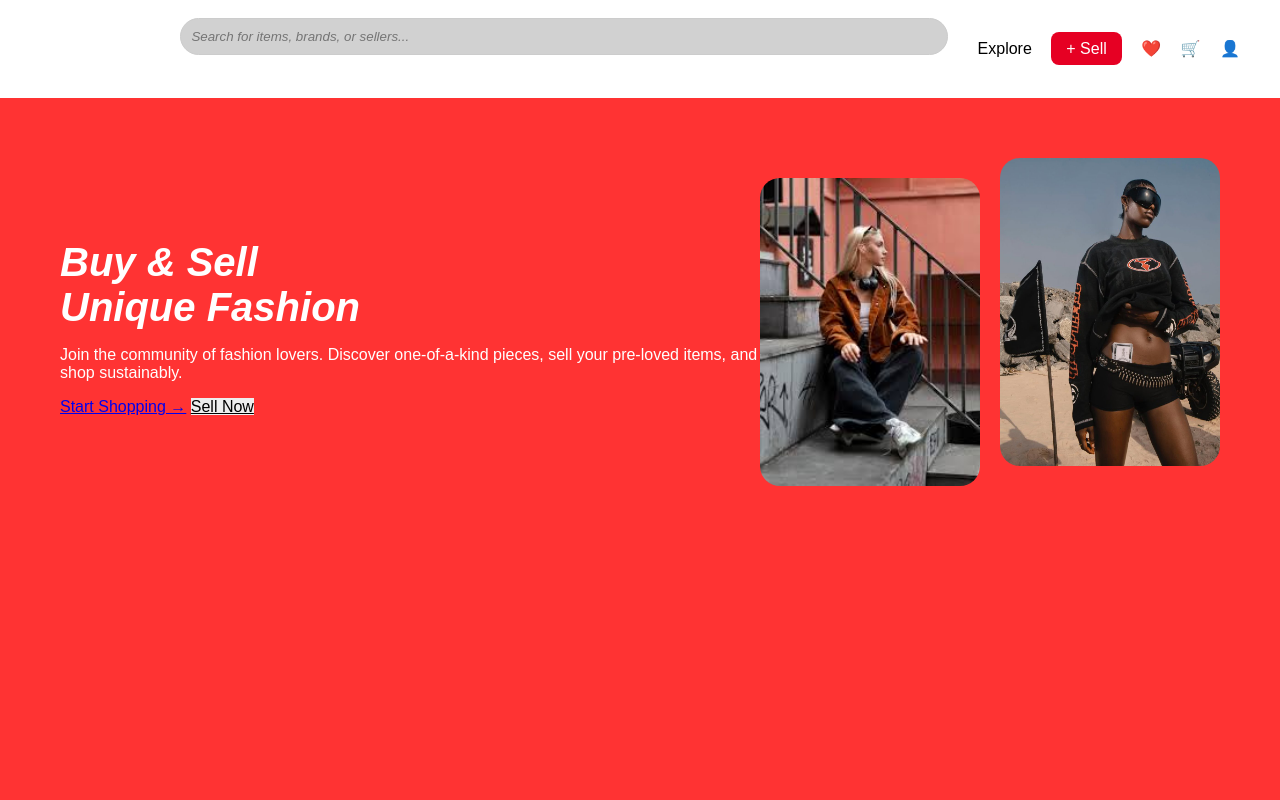
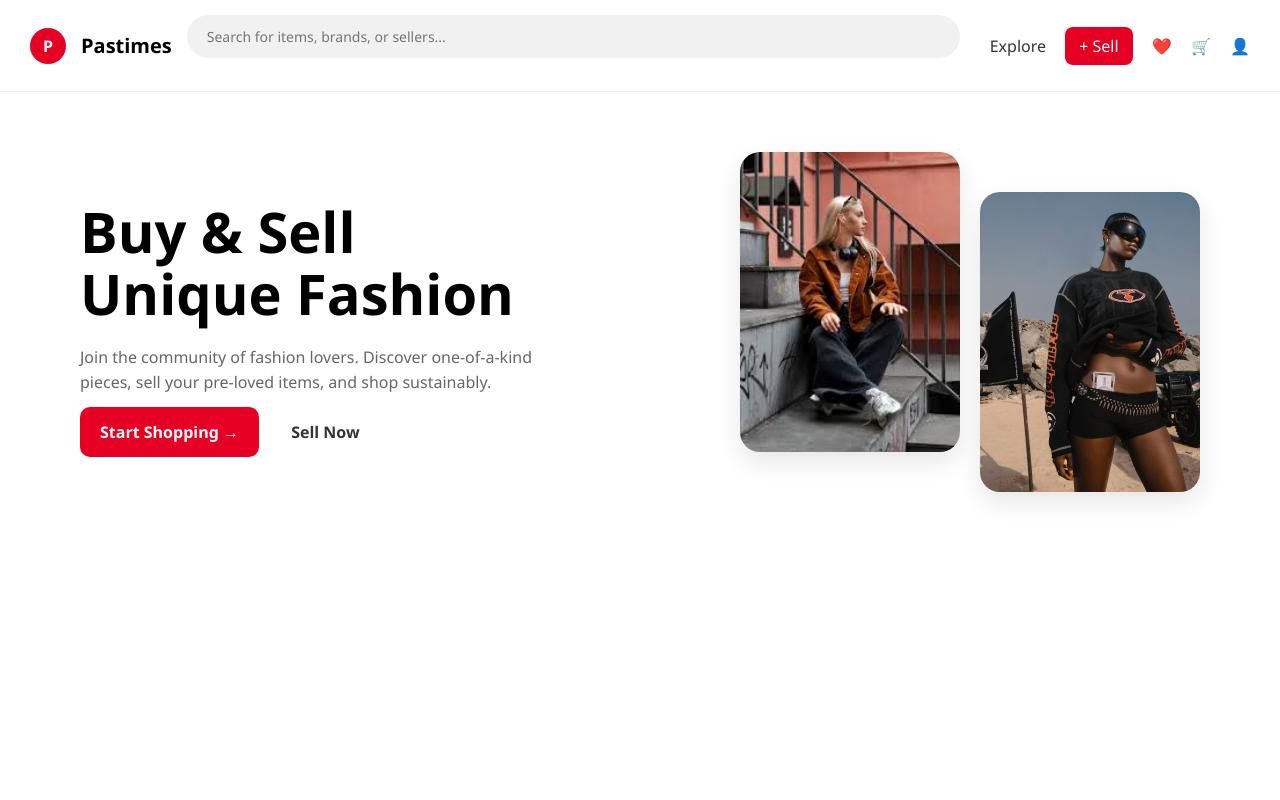
Before and after one commit to nnicolemkhari-creator/Pastimes, a PHP site: page /Pastimes/index.php in a window 1280 px wide. Run offline with PHP 8.4, Linux system fonts and the light colour scheme.

Commit message:
Updated styles.css

```diff
--- a/Pastimes/styles.css
+++ b/Pastimes/styles.css
@@ -1,230 +1,270 @@
-/* --- GLOBAL BASE STYLES --- */
-body {
-    margin: 0;
-    padding: 0;
-    font-family: Arial, sans-serif;
-    background-color: #ff3333; /* Priority Red Theme */
-    color: white;
-    display: flex;
-    flex-direction: column; /* Allows navbar and container to stack */
-    min-height: 100vh;
+/* ========== GLOBAL RESET ========== */
+*{
+    margin:0;
+    padding:0;
+    box-sizing:border-box;
+    font-family: 'Segoe UI', sans-serif;
 }
 
-/* --- NAVIGATION (Snippet 1) --- */
-.navbar {
-    display: flex;
-    align-items: center;
-    padding: 15px 40px;
-    background: white;
-    gap: 15px;
-    width: 100%;
-    box-sizing: border-box;
+body{
+    max-width:1400px;
+    margin:auto;
 }
 
-.logo-nav { /* Renamed to avoid conflict with absolute logo */
-    background: #e60023;
-    color: white;
-    font-weight: bold;
-    padding: 10px;
-    border-radius: 8px;
+/* ========== NAVBAR ========== */
+.navbar{
+    display:flex;
+    align-items:center;
+    gap:15px;
+    padding:15px 30px;
+    border-bottom:1px solid #eee;
 }
 
-.brand {
-    margin-right: 20px;
+.brand{
+    font-weight:700;
+    font-size:20px;
 }
 
-.search {
-    flex: 1;
-    padding: 10px;
-    border-radius: 20px;
-    border: 1px solid #ccc;
+.search{
+    flex:1;
+    padding:12px 20px;
+    border-radius:30px;
+    border:none;
+    background:#f1f1f1;
+    font-size:14px;
 }
 
-nav a {
-    margin-left: 15px;
-    text-decoration: none;
-    color: black;
+nav a{
+    text-decoration:none;
+    color:#333;
+    margin-left:15px;
+    font-weight:500;
 }
 
-.sell-btn {
-    background: #e60023;
-    color: white;
-    padding: 8px 15px;
-    border-radius: 8px;
+.sell-btn{
+    background:#e60023;
+    color:white;
+    padding:8px 14px;
+    border-radius:8px;
 }
 
-/* --- LAYOUT CONTAINERS --- */
-.container {
-    width: 90%;
-    max-width: 800px;
-    position: relative;
-    text-align: center;
-    margin: auto; /* Centers container on page */
+/* ========== HERO SECTION ========== */
+.hero{
+    display:flex;
+    justify-content:space-between;
+    align-items:center;
+    padding:80px 80px;
 }
 
-.admin-container {
-    max-width: 900px;
-    margin: auto;
+.hero-text{
+    max-width:500px;
 }
 
-/* --- HEADER & TEXT --- */
-.logo {
-    position: absolute;
-    top: -50px;
-    left: 0;
-    font-style: italic;
-    font-weight: bold;
-    font-size: 1.5rem;
+.hero-text h1{
+    font-size:56px;
+    font-weight:800;
+    line-height:1.1;
+    margin-bottom:20px;
 }
 
-h1 {
-    font-size: 2.5rem;
-    font-style: italic;
-    margin-bottom: 0;
+.hero-text p{
+    color:#666;
+    line-height:1.6;
+    margin-bottom:25px;
 }
 
-.subtitle {
-    font-style: italic;
-    margin-bottom: 50px;
+.buttons .btn{
+    padding:12px 18px;
+    border-radius:8px;
+    text-decoration:none;
+    margin-right:10px;
+    font-weight:600;
 }
 
-/* --- FORM & INPUTS --- */
-form {
-    display: flex;
-    flex-direction: column;
-    align-items: flex-start;
-    width: 100%;
+.btn.primary{
+    background:#e60023;
+    color:white;
+    padding:14px 20px;
+    border-radius:10px;
 }
 
-label {
-    font-weight: bold;
-    font-style: italic;
-    margin-bottom: 5px;
+.btn.secondary{
+    border:none;
+    background:none;
+    color:#333;
+    font-weight:600;
 }
 
-input {
-    background-color: #d1d1d1;
-    border: 1px solid #999;
-    border-radius: 10px;
-    padding: 15px;
-    width: 250px;
-    margin-bottom: 25px;
-    font-style: italic;
+.hero-images{
+    display:flex;
+    gap:20px;
+    align-items:center;
 }
 
-/* --- BUTTONS --- */
-button, .primary-btn {
-    background-color: #d1d1d1;
-    border: 1px solid #999;
-    border-radius: 10px;
-    padding: 15px 60px;
-    font-size: 1.5rem;
-    font-weight: bold;
-    font-style: italic;
-    cursor: pointer;
-    margin: 40px auto 10px auto;
-    display: block;
+.hero-images img{
+    width:220px;
+    height:300px;
+    object-fit:cover;
+    border-radius:20px;
+    box-shadow:0 10px 25px rgba(0,0,0,0.1);
 }
 
-.secondary {
-    background: #eee;
-    color: black;
+/* ========== PRODUCT GRID ========== */
+.product-grid{
+    display:grid;
+    grid-template-columns:repeat(auto-fill,minmax(250px,1fr));
+    gap:25px;
+    padding:40px 60px;
 }
 
-/* --- IMAGE GALLERIES & HERO --- */
-.hero {
-    display: flex;
-    justify-content: space-between;
-    align-items: center;
-    padding: 60px;
+.product-card{
+    background:white;
+    border:1px solid #eee;
+    border-radius:14px;
+    overflow:hidden;
+    transition:0.3s;
 }
 
-.images {
-    position: absolute;
-    right: 0;
-    top: 150px;
-    width: 400px;
-    height: 300px;
+.product-card:hover{
+    transform:translateY(-6px);
+    box-shadow:0 8px 20px rgba(0,0,0,0.08);
 }
 
-.images img {
-    position: absolute;
-    width: 180px;
-    height: 180px;
-    object-fit: cover;
-    border-radius: 20px;
-    border: 2px solid white;
+.product-card img{
+    width:100%;
+    height:260px;
+    object-fit:cover;
 }
 
-/* Overlapping Logic */
-.images img:nth-child(1) { top: 0; left: 0; z-index: 1; }
-.images img:nth-child(2) { top: 60px; left: 110px; z-index: 3; width: 140px; height: 180px; }
-.images img:nth-child(3) { top: -20px; left: 220px; z-index: 2; }
-
-/* Static Hero Images (Snippet 1 style) */
-.hero-images {
-    display: flex;
-    gap: 20px;
+.product-card h3{
+    padding:10px 15px 0;
+    font-size:16px;
 }
 
-.hero-images img {
-    width: 220px;
-    border-radius: 20px;
+.product-card p{
+    padding:0 15px 15px;
+    color:#e60023;
+    font-weight:700;
 }
 
-.img1 {
+/* ========== LOGIN / REGISTER RED THEME ========== */
+.red-theme{
+    background:#e60023;
+    min-height:100vh;
+    display:flex;
+    justify-content:center;
+    align-items:center;
+    color:white;
+}
+
+.container{
+    width:90%;
+    max-width:420px;
+    background:white;
+    color:#222;
+    padding:40px;
+    border-radius:18px;
+    box-shadow:0 10px 30px rgba(0,0,0,0.15);
+}
+
+.container h1{
+    margin-bottom:10px;
+}
+
+.subtitle{
+    color:#666;
+    margin-bottom:25px;
+}
+
+/* ========== FORMS ========== */
+form{
+    display:flex;
+    flex-direction:column;
+}
+
+label{
+    margin-bottom:6px;
+    font-weight:600;
+}
+
+input{
+    padding:12px;
+    border-radius:8px;
+    border:1px solid #ddd;
+    margin-bottom:18px;
+    background:#f5f5f5;
+}
+
+button{
+    padding:12px;
+    border:none;
+    border-radius:8px;
+    background:#e60023;
+    color:white;
+    font-weight:600;
+    cursor:pointer;
+}
+
+button:hover{
+    opacity:0.9;
+}
+
+.bottom-link{
+    margin-top:15px;
+    font-size:14px;
+}
+
+.bottom-link a{
+    color:#e60023;
+    text-decoration:none;
+}
+
+/* ========== ADMIN TABLE ========== */
+.admin-container{
+    max-width:900px;
+    margin:60px auto;
+}
+
+.table-section{
+    margin-top:20px;
+}
+
+.custom-table{
+    width:100%;
+    border-collapse:collapse;
+}
+
+.custom-table th,
+.custom-table td{
+    padding:12px;
+    border-bottom:1px solid #eee;
+    text-align:left;
+}
+
+.verify-btn{
+    background:#e60023;
+    color:white;
+    padding:6px 12px;
+    border-radius:6px;
+    text-decoration:none;
+}
+
+.logo{
+    width:36px;
+    height:36px;
+    background:#e60023;
+    color:white;
+    display:flex;
+    align-items:center;
+    justify-content:center;
+    border-radius:50%;
+    font-weight:bold;
+}
+
+.img1{
+    transform: translateY(-20px);
+}
+
+.img2{
     transform: translateY(20px);
 }
-
-/* --- TABLES & ADMIN --- */
-.table-section {
-    background-color: #d1d1d1;
-    border-radius: 15px;
-    padding: 20px;
-    color: #333;
-    margin-top: 20px;
-    box-shadow: 0 4px 10px rgba(0,0,0,0.2);
-}
-
-.custom-table {
-    width: 100%;
-    border-collapse: collapse;
-    font-style: italic;
-}
-
-.custom-table th {
-    border-bottom: 2px solid #999;
-    padding: 10px;
-    text-align: left;
-    text-transform: uppercase;
-}
-
-.custom-table td {
-    padding: 15px 10px;
-    border-bottom: 1px solid #bbb;
-}
-
-.verify-btn {
-    background-color: #ff3333;
-    color: white;
-    padding: 5px 15px;
-    text-decoration: none;
-    border-radius: 5px;
-    font-weight: bold;
-    transition: 0.3s;
-}
-
-.verify-btn:hover {
-    background-color: #cc0000;
-}
-
-/* --- FOOTER LINKS --- */
-.bottom-link {
-    margin-top: 20px;
-    font-style: italic;
-}
-
-.bottom-link a {
-    color: white;
-    text-decoration: underline;
-}
```
